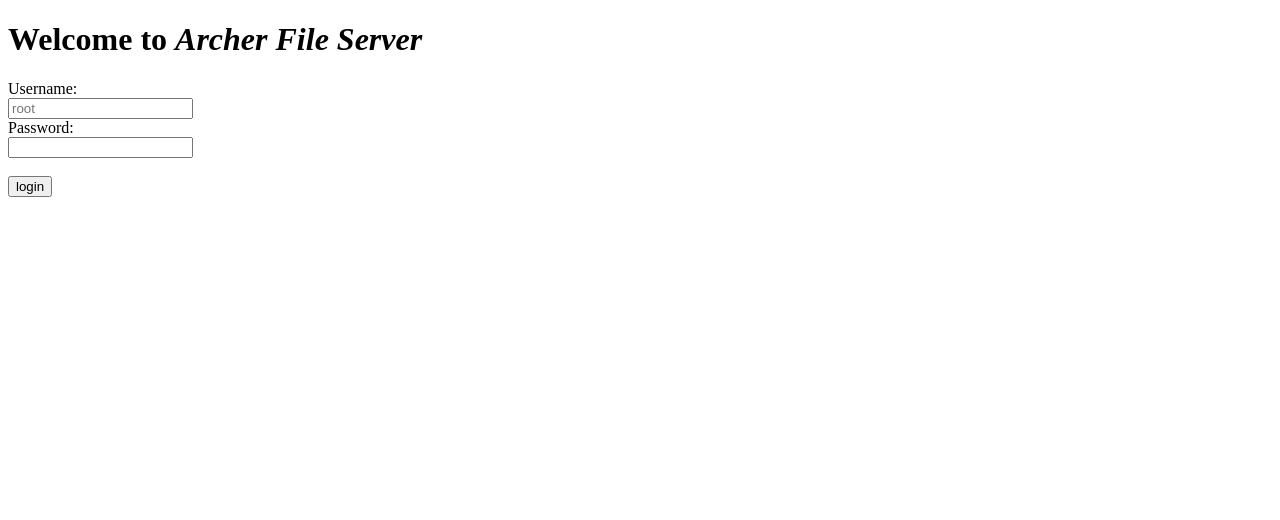
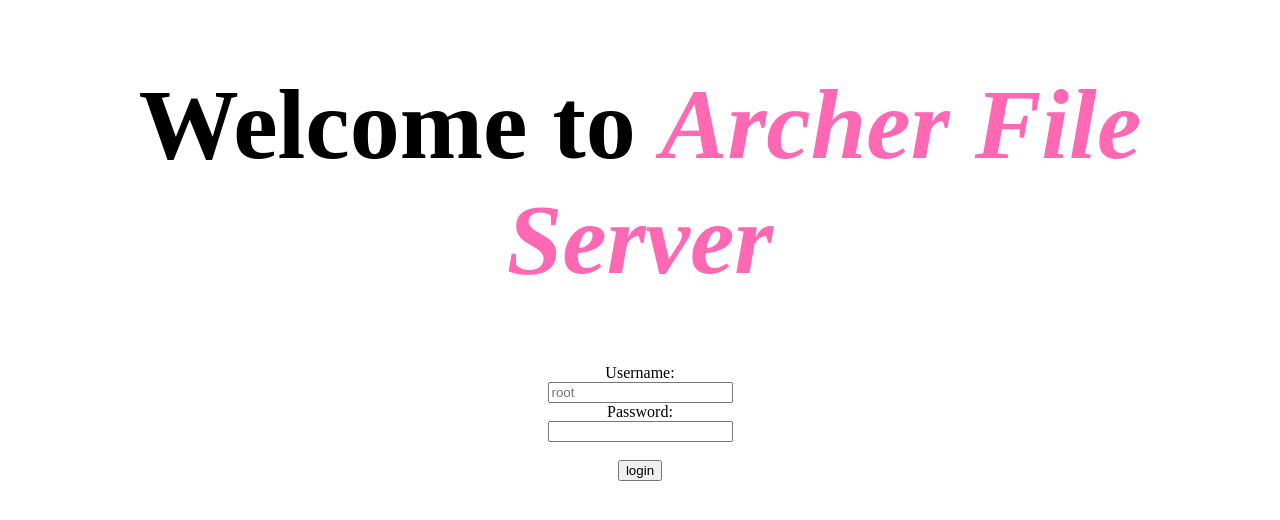
Before and after one commit to Retr05041/Archer-FS, a Node server app: template views/index.ejs in a window 1280 px wide. Shown: the top 520 px of the page. Run offline with Node 20, Linux system fonts and the light colour scheme; the template is opened without the code that fills it, so the values that code supplies are empty.

Commit message:
added font and colour to front page

```diff
--- /dev/null
+++ b/static/index.css
@@ -0,0 +1,12 @@
+h1 {
+    font-size: 100px;
+    text-align: center;
+}
+
+.Archer {
+    color: hotpink;
+}
+
+.loginform {
+    text-align: center;
+}
--- a/views/index.ejs
+++ b/views/index.ejs
@@ -5,13 +5,14 @@
     <meta charset="UTF-8">
     <meta http-equiv="X-UA-Compatible" content="IE=edge">
     <meta name="viewport" content="width=device-width, initial-scale=1.0">
+    <link rel="stylesheet" href="index.css">
     <title>Home</title>
 </head>
 
 <body>
-    <h1>Welcome to <i>Archer File Server</i></h1>
+    <h1>Welcome to <i class="Archer">Archer File Server</i></h1>
 
-    <form method="post" action="/">
+    <form method="post" action="/" class="loginform">
     <label for="username">Username:</label><br>
     <input type="text" name="username" placeholder="root" required><br>
     <label for="password">Password:</label><br>
```
Also changed, not shown: libs/index.js.
